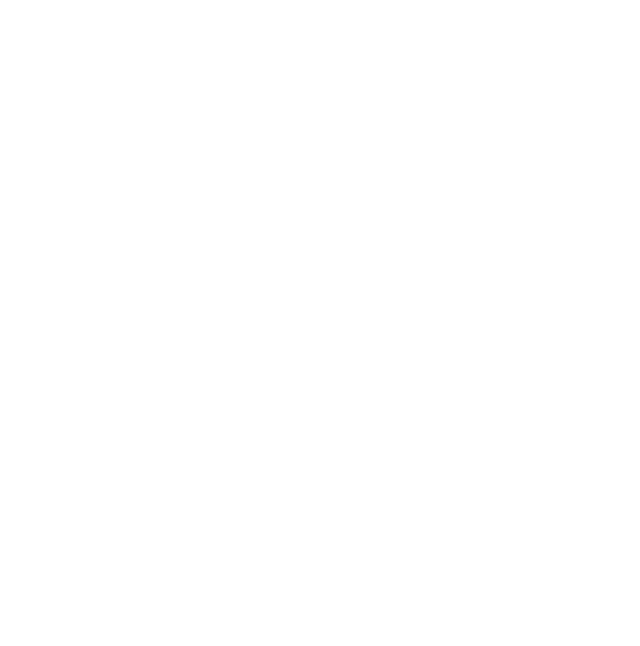
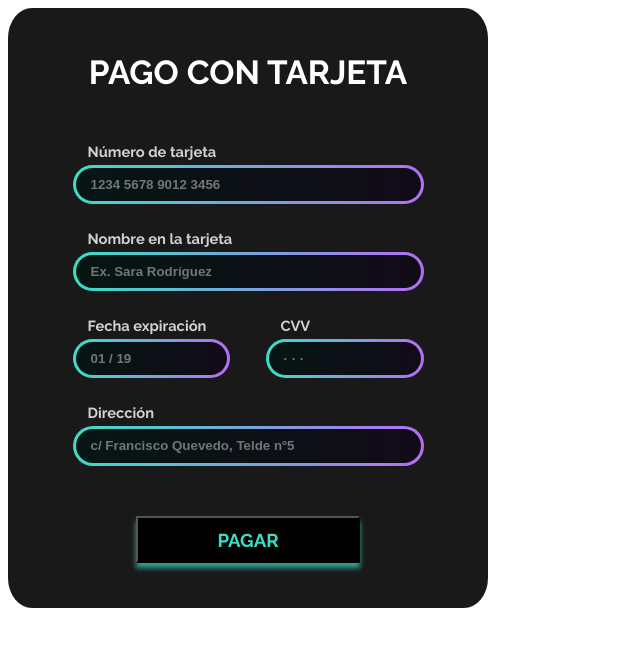
Before and after one commit to saraphi/Angular-Galactic-Bites, an Angular app: page /payment in a window 1280 px wide. Before the commit this address led to /. Shown: the top 646 px of the page, without its empty margins (0-640 px from the left). Built offline with nearby package versions, Linux system fonts and the light colour scheme.

Commit message:
Payment-form style

```diff
--- a/src/app/app-routing.module.ts
+++ b/src/app/app-routing.module.ts
@@ -3,10 +3,12 @@ import { RouterModule, Routes } from '@angular/router';
 
 import { LoginFormComponent } from './components/login-form/login-form.component';
 import { SignupFormComponent } from './components/signup-form/signup-form.component';
+import { PaymentFormComponent } from './components/payment-form/payment-form.component';
 
 const routes: Routes = [
   { path: 'login', component: LoginFormComponent },
-  { path: 'signup', component: SignupFormComponent }
+  { path: 'signup', component: SignupFormComponent },
+  { path: 'payment', component: PaymentFormComponent },
 ];
 
 @NgModule({
--- a/src/app/components/login-form/login-form.component.ts
+++ b/src/app/components/login-form/login-form.component.ts
@@ -11,9 +11,6 @@ import { Form } from 'src/app/models/form';
 })
 export class LoginFormComponent implements Form {
 	loginForm: FormGroup;
-	email: string = '';
-	password: string = '';
-	error: boolean = false;
 
 	@ViewChildren('input') inputs!: QueryList<ElementRef>;
 
@@ -24,6 +21,10 @@ export class LoginFormComponent implements Form {
 		});
 	}
 
+	onError(input: ElementRef): void {
+		input.nativeElement.style.boxShadow = '0px 0px 10px rgb(255, 70, 92)';
+	}
+
 	checkErrors(): boolean {
 		let errors: boolean = false;
 
@@ -31,10 +32,11 @@ export class LoginFormComponent implements Form {
 			const control = this.loginForm.controls[Object.keys(this.loginForm.controls)[index]];
 
 			if (control.errors) {
-				input.nativeElement.style.boxShadow = '0px 0px 10px rgb(255, 70, 92)';
+				this.onError(input);
 				errors = true;
 			}
 		});
+
 		return errors;
 	}
 
@@ -44,9 +46,9 @@ export class LoginFormComponent implements Form {
 		});
 	}
 
-	signUp() { }
+	signUp(): void { }
 
-	onSubmit() {
+	onSubmit(): void {
 		console.log(this.loginForm.value);
 
 		this.resetErrors();
--- a/src/app/components/payment-form/payment-form.component.html
+++ b/src/app/components/payment-form/payment-form.component.html
@@ -1,11 +1,28 @@
-<form class="payment-form">
+<form class="payment-form" (ngSubmit)="onSubmit()" [formGroup]="paymentForm">
     <h2>Pago con tarjeta</h2>
     <div class="content">
-        <div class="floating-input">
-            <input id="num" type="number" placeholder=" ">
-            <label for="num" class="floating-label">Número</label>
+        <div class="label-input">
+            <label for="num" class="regular-label">Número de tarjeta</label>
+            <input #input id="num" type="text" placeholder="1234 5678 9012 3456" formControlName="num">
         </div>
-        <div class="floating-input">
+        <div class="label-input">
+            <label for="name" class="regular-label">Nombre en la tarjeta</label>
+            <input #input id="name" type="name" placeholder="Ex. Sara Rodríguez" formControlName="name">
+        </div>
+        <div class="row">
+            <div class="label-input">
+                <label for="date" class="regular-label">Fecha expiración</label>
+                <input #input id="date" type="text" placeholder="01 / 19" formControlName="date">
+            </div>
+            <div class="label-input">
+                <label for="cvv" class="regular-label">CVV</label>
+                <input #input id="cvv" type="password" placeholder="· · ·" formControlName="cvv">
+            </div>
+        </div>
+        <div class="label-input">
+            <label for="address" class="regular-label">Dirección</label>
+            <input #input id="address" type="text" placeholder="c/ Francisco Quevedo, Telde nº5">
         </div>
     </div>
+    <button id="pay-btn" class="cyber-btn" type="submit">Pagar</button>
 </form>
--- a/src/app/components/payment-form/payment-form.component.scss
+++ b/src/app/components/payment-form/payment-form.component.scss
@@ -0,0 +1,76 @@
+@import '../../shared/colors';
+@import '../../shared/classes';
+
+.payment-form {
+    display: flex;
+    flex-direction: column;
+
+    align-items: center;
+    justify-content: space-between;
+
+    box-sizing: border-box;
+
+    width: 480px;
+    height: 600px;
+
+    padding: 45px;
+
+    border-radius: 5%;
+
+    background-color: rgba($black, 0.9);
+    color: $white;
+    font-family: $raleway;
+
+    h2 {
+        font-size: 25pt;
+        margin: 0;
+        text-transform: uppercase;
+    }
+
+    .content {
+        display: flex;
+        flex-direction: column;
+        justify-content: space-between;
+
+        height: 22em;
+        width: 90%;
+        font-size: 11pt;
+
+        .row {
+            display: flex;
+            justify-content: space-between;
+            align-items: center;
+
+            .label-input {
+                width: 45%;
+
+                .regular-label { width: 100%; }
+            }
+        }
+
+        .label-input {
+            display: flex;
+            flex-direction: column;
+            justify-content: center;
+
+            .regular-label {
+                font-family: $raleway;
+                font-weight: bold;
+                color: rgba($white, 0.8);
+                padding: 0 15px;
+                margin-bottom: 5px;
+            }
+
+            input, input:-webkit-autofill {
+                position: relative;
+                @include cool-input(rgba($black, 0.9), $white, $turquoise, $lavender, 3px, 0 0 0 15px);
+
+                &::placeholder { font-weight: bold; }
+            }
+        }
+    }
+
+    #pay-btn {
+        @include cyber-btn(12em, 2.5em, 14pt, $black, $turquoise, $raleway);
+    }
+}
--- a/src/app/components/payment-form/payment-form.component.ts
+++ b/src/app/components/payment-form/payment-form.component.ts
@@ -10,27 +10,48 @@ import { Form } from 'src/app/models/form';
 })
 export class PaymentFormComponent implements Form {
     paymentForm: FormGroup;
-    cardNumber: string = '';
-    expirationDate: string = '';
-    CVcode: string = '';
-    cardName: string = '';
 
     @ViewChildren('input') inputs!: QueryList<ElementRef>;
 
     constructor(private router: Router, private fb: FormBuilder) {
         this.paymentForm = this.fb.group({
-            cardNumber: ['', [Validators.required, Validators.pattern('[0-9]{16}')]],
-            cardName: ['', [Validators.required, Validators.minLength(2)]]
+            num: ['', [Validators.required]],
+            name: ['', [Validators.required, Validators.minLength(2)]],
+            date: ['', [Validators.required]],
+            cvv: ['', [Validators.required]],
+            address: ['', [Validators.required]]
         })
     }
 
+    onError(input: ElementRef): void {
+        input.nativeElement.style.boxShadow = '0px 0px 10px rgb(255, 70, 92)';
+    }
+
     checkErrors(): boolean {
-        throw new Error('Method not implemented.');
+        let errors: boolean = false;
+
+		this.inputs.forEach((input, index) => {
+			const control = this.paymentForm.controls[Object.keys(this.paymentForm.controls)[index]];
+
+			if (control.errors) {
+				this.onError(input);
+				errors = true;
+			}
+		});
+
+		return errors;
     }
+
     resetErrors(): void {
-        throw new Error('Method not implemented.');
+        this.inputs.forEach((input) => {
+			input.nativeElement.style.boxShadow = 'none';
+		});
     }
+
     onSubmit(): void {
-        throw new Error('Method not implemented.');
+        console.log(this.paymentForm.value);
+
+        this.resetErrors();
+        if (!this.checkErrors) console.log("no hay errores");
     }
 }
--- a/src/app/components/signup-form/signup-form.component.html
+++ b/src/app/components/signup-form/signup-form.component.html
@@ -2,23 +2,23 @@
     <h2>Registrarse</h2>
     <div class="content">
         <div class="floating-input">
-            <input #input id="name" type="name" placeholder=" " formControlName="name">
+            <input #input #nameInput id="name" type="name" placeholder=" " formControlName="name">
             <label class="floating-label">Nombre <span class="asterisk">*</span></label>
         </div>
         <div class="floating-input">
-            <input #input id="email" type="email" placeholder=" " formControlName="email">
+            <input #input #emailInput id="email" type="email" placeholder=" " formControlName="email">
             <label class="floating-label">Correo electrónico <span class="asterisk">*</span></label>
         </div>
         <div class="floating-input">
-            <input #input id="tel" type="tel" placeholder=" " formControlName="tel">
+            <input #input #phoneInput id="tel" type="tel" placeholder=" " formControlName="tel">
             <label class="floating-label">Teléfono <span class="asterisk">*</span></label>
         </div>
         <div class="floating-input">
-            <input #input id="password" type="password" placeholder=" " formControlName="password">
+            <input #input #passwordInput id="password" type="password" placeholder=" " formControlName="password">
             <label class="floating-label">Contraseña <span class="asterisk">*</span></label>
         </div>
         <div class="floating-input">
-            <input #input id="confirm-password" type="password" placeholder=" " formControlName="confirmPassword">
+            <input #input #confirmPasswordInput id="confirm-password" type="password" placeholder=" " formControlName="confirmPassword">
             <label class="floating-label">Repite la contraseña <span class="asterisk">*</span></label>
         </div>
     </div>
--- a/src/app/components/signup-form/signup-form.component.ts
+++ b/src/app/components/signup-form/signup-form.component.ts
@@ -13,14 +13,9 @@ import { Form } from 'src/app/models/form';
 })
 export class SignupFormComponent implements Form {
 	signupForm: FormGroup;
-	name: string = '';
-	email: string = '';
-	tel: string = '';
-	password: string = '';
-	confirmPassword: string = '';
-	error: boolean = false;
 
 	@ViewChildren('input') inputs!: QueryList<ElementRef>;
+	@ViewChild('confirmPasswordInput') confirmPasswordInput!: ElementRef;
 
 	constructor(private router: Router, private fb: FormBuilder) {
 		this.signupForm = this.fb.group ({
@@ -32,6 +27,10 @@ export class SignupFormComponent implements Form {
 		});
 	}
 
+	onError(input: ElementRef): void {
+		input.nativeElement.style.boxShadow = '0px 0px 10px rgb(255, 70, 92)';
+	}
+
 	checkErrors(): boolean {
 		let errors: boolean = false;
 
@@ -39,7 +38,7 @@ export class SignupFormComponent implements Form {
 			const control = this.signupForm.controls[Object.keys(this.signupForm.controls)[index]];
 
 			if (control.errors) {
-				input.nativeElement.style.boxShadow = '0px 0px 10px rgb(255, 70, 92)';
+				this.onError(input);
 				errors = true;
 			}
 		});
@@ -56,6 +55,8 @@ export class SignupFormComponent implements Form {
 		let match: boolean = false;
 
 		if (this.signupForm.get('password')?.value == this.signupForm.get('confirmPassword')?.value) match = true;
+		else this.onError(this.confirmPasswordInput);
+
 		return match;
 	}
 
@@ -63,7 +64,7 @@ export class SignupFormComponent implements Form {
 		console.log(this.signupForm.value);
 
 		this.resetErrors();
-		if (!this.checkErrors()) console.log("no hay errores");
-		if (this.checkPasswords()) console.log("passwords match");
+		let match: boolean = this.checkPasswords();
+		if (!this.checkErrors() && match) console.log("no hay errores");
 	}
 }
--- a/src/app/models/form.ts
+++ b/src/app/models/form.ts
@@ -1,4 +1,7 @@
+import { ElementRef } from "@angular/core";
+
 export interface Form {
+    onError(input: ElementRef): void;
     checkErrors(): boolean;
     resetErrors(): void;
     onSubmit(): void;
--- a/src/app/shared/_classes.scss
+++ b/src/app/shared/_classes.scss
@@ -31,7 +31,7 @@
     background-color: $background-color;
     color: $color;
     padding: $padding;
-
+    font-weight: bold;
     border: $border-weight solid transparent;
     background: linear-gradient($background-color, $background-color) padding-box, linear-gradient(to right, $gradient-1, $gradient-2) border-box;
 }
```
Also changed, not shown: src/app/validators/form.validator.ts (deleted).
